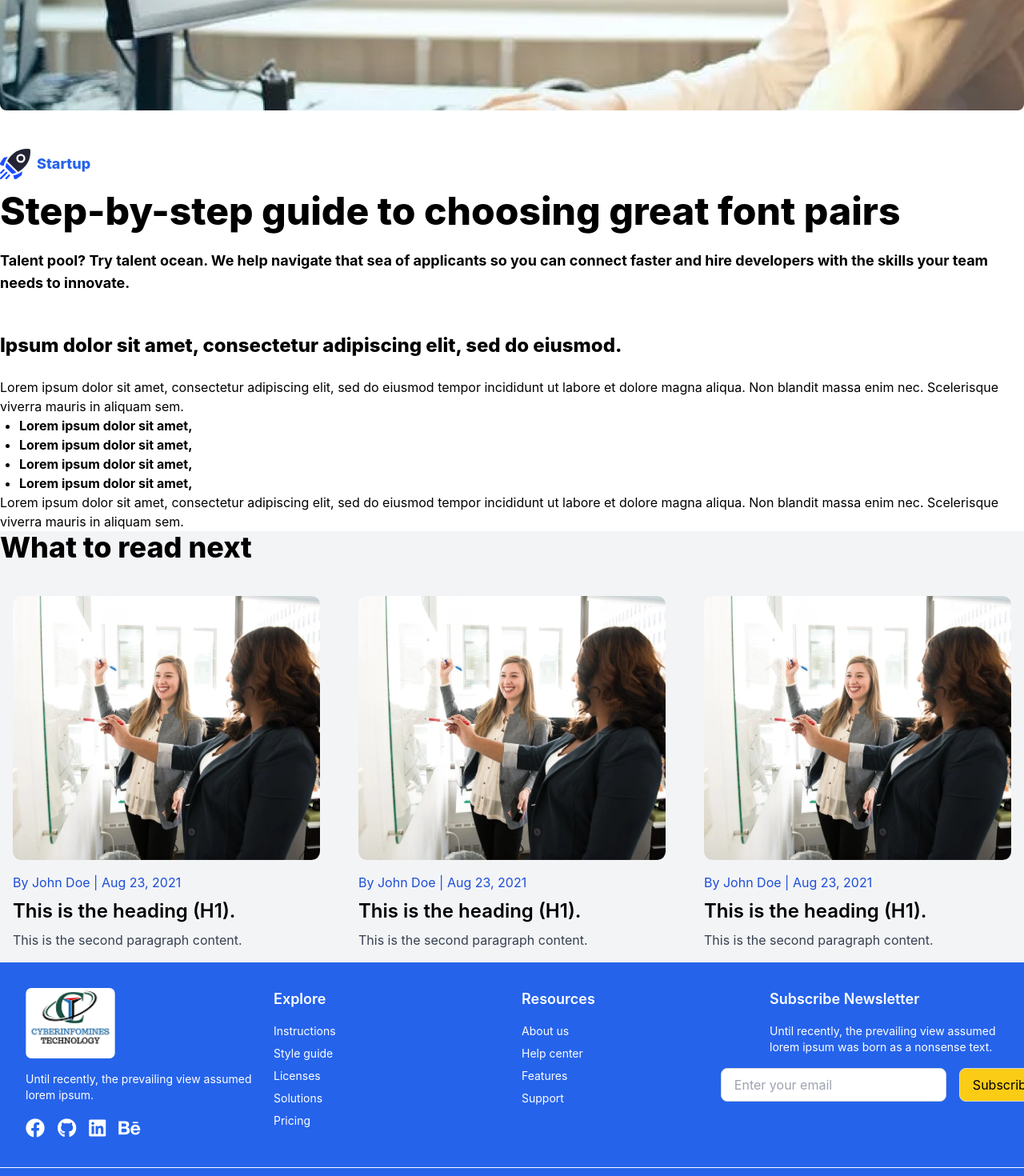
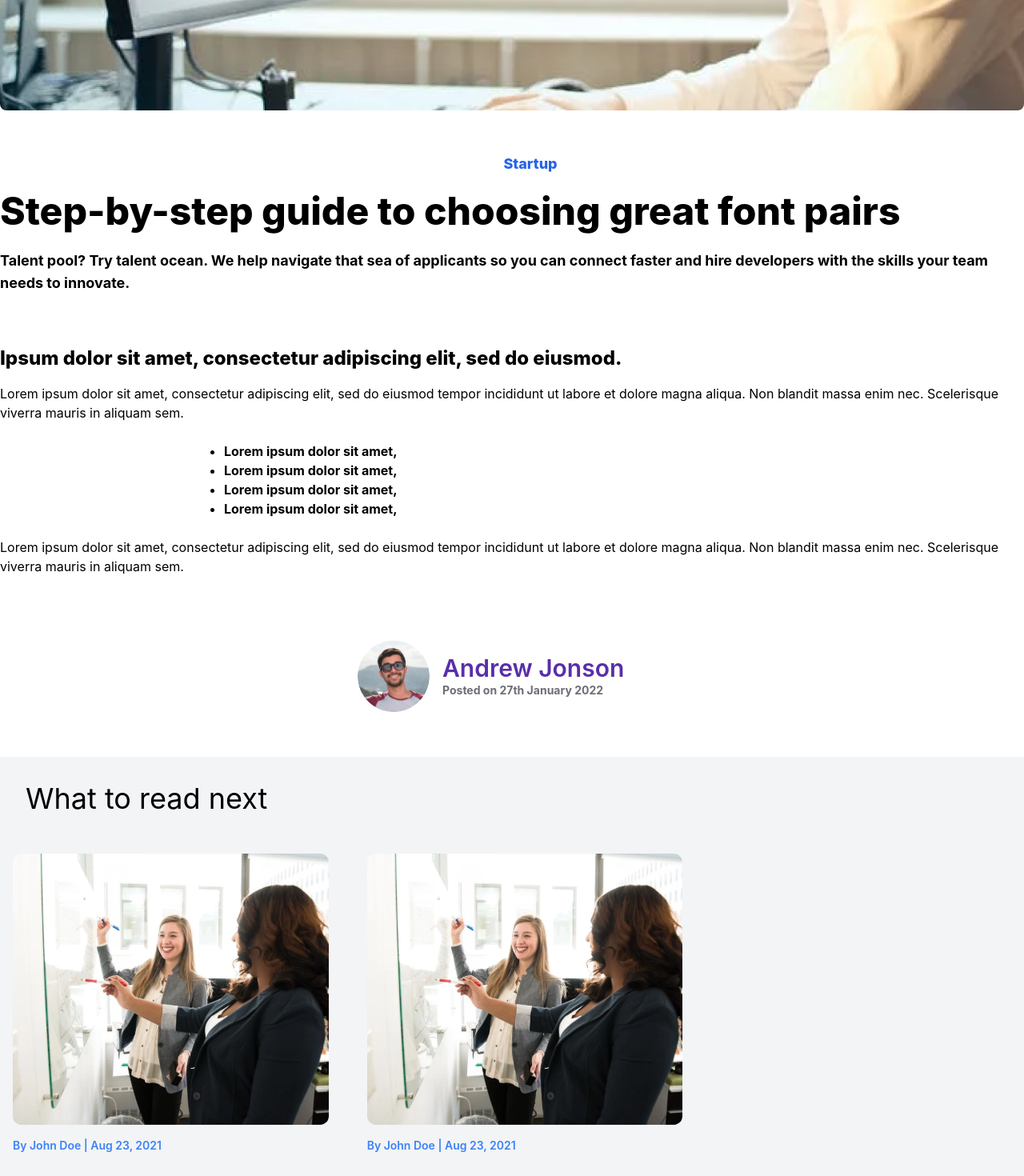
Before and after one commit to Juhi2116/CyberInform, a React (Create React App) app: page /featured-post in a window 1280 px wide. Shown: the part 560-2030 px from the top of the page at 80% size. Built offline with nearby package versions, Linux system fonts and the light colour scheme.

Commit message:
card update

```diff
--- a/src/Pages/Card.js
+++ b/src/Pages/Card.js
@@ -12,24 +12,17 @@ const CardWithForm = () => {
             </div>
 
             {/* Content Below the Image */}
-            <div className="bg-white py-12 max-w-7xl mx-auto"> {/* Inner content constrained to max-w-7xl */}
+            <div className="bg-white py-12 max-w-7xl mx-auto text-center sm:text-left"> {/* Inner content constrained to max-w-7xl */}
                 {/* Airplane Icon and Text */}
-                <div className="flex items-center space-x-2 text-blue-600 text-lg font-extrabold mb-4">
+                <div className="flex justify-center items-center space-x-2 text-blue-600 text-lg font-extrabold mb-4">
                     {/* Airplane Icon */}
                     <svg width="38" height="38" viewBox="0 0 38 38" fill="none" xmlns="http://www.w3.org/2000/svg">
                         <g clipPath="url(#clip0_0_2768)">
-                            <path d="M23.6706 14.3308C24.9728 15.633 27.0917 15.6331 28.3939 14.3308C29.0246 13.7 29.3721 12.8613 29.3721 11.9692C29.3721 11.0771 29.0246 10.2384 28.3939 9.60763C27.7428 8.95651 26.8875 8.63098 26.0322 8.63098C25.177 8.63098 24.3217 8.95651 23.6707 9.60763C23.0399 10.2384 22.6924 11.0771 22.6924 11.9692C22.6924 12.8613 23.0398 13.7 23.6706 14.3308Z" fill="#232536"/>
-                            <path d="M9.66612 10.2616L6.37395 10.5159C5.45787 10.5867 4.64199 11.0669 4.13538 11.8332L0.338602 17.5756C-0.0456256 18.1567 -0.106707 18.884 0.175099 19.521C0.45698 20.1581 1.03625 20.6021 1.72463 20.7088L4.739 21.1756C5.44414 17.4335 7.13216 13.7006 9.66612 10.2616Z" fill="#1B4DFF"/>
-                            <path d="M16.8229 33.2593L17.2898 36.2736C17.3965 36.962 17.8405 37.5413 18.4775 37.8231C18.7425 37.9404 19.0231 37.9983 19.3022 37.9983C19.6943 37.9983 20.0836 37.884 20.423 37.6596L26.1656 33.8629C26.9319 33.3562 27.412 32.5403 27.4827 31.6243L27.737 28.3322C24.2979 30.8662 20.5651 32.5542 16.8229 33.2593Z" fill="#1B4DFF"/>
-                            <path d="M15.69 31.1709C15.7947 31.1709 15.8999 31.1623 16.0049 31.1448C17.5727 30.8826 19.0838 30.441 20.5252 29.863L8.136 17.4738C7.55799 18.9151 7.11639 20.4262 6.85425 21.9941C6.75094 22.6121 6.95823 23.2417 7.40124 23.6848L14.3142 30.5978C14.682 30.9655 15.1785 31.1709 15.69 31.1709Z" fill="#1B4DFF"/>
-                            <path d="M34.9703 16.8477C38.0021 10.9864 38.1144 4.79249 37.9559 1.88759C37.9017 0.892251 37.1081 0.0987102 36.1127 0.0444567C35.6397 0.0186288 35.0791 0 34.4473 0C31.1991 0 26.0594 0.491992 21.1525 3.03003C17.253 5.04706 12.1396 9.48835 9.12274 15.325C9.15837 15.3528 9.19317 15.3824 9.22598 15.4152L22.5853 28.7745C22.6181 28.8073 22.6475 28.842 22.6754 28.8776C28.512 25.8607 32.9533 20.7473 34.9703 16.8477ZM22.095 8.03337C24.2652 5.86316 27.7966 5.86294 29.9669 8.03337C31.0183 9.08468 31.5973 10.4826 31.5973 11.9694C31.5973 13.4562 31.0183 14.8541 29.9669 15.9054C28.8819 16.9904 27.4562 17.533 26.031 17.5332C24.6053 17.5332 23.1803 16.9907 22.095 15.9054C21.0436 14.8541 20.4645 13.4562 20.4645 11.9694C20.4645 10.4826 21.0436 9.08468 22.095 8.03337Z" fill="#232536"/>
-                            <path d="M1.13499 31.3153C1.41991 31.3153 1.70484 31.2067 1.92215 30.9892L5.55687 27.3545C5.99164 26.9197 5.99164 26.2148 5.55687 25.7801C5.12217 25.3453 4.41724 25.3453 3.98246 25.7801L0.347748 29.4148C-0.0870259 29.8496 -0.0870259 30.5544 0.347748 30.9892C0.565134 31.2066 0.85006 31.3153 1.13499 31.3153Z" fill="#1B4DFF"/>
-                            <path d="M8.88855 29.11C8.45385 28.6752 7.74892 28.6752 7.31415 29.11L0.32608 36.0981C-0.108693 36.5329 -0.108693 37.2377 0.32608 37.6725C0.543467 37.8899 0.828393 37.9985 1.11332 37.9985C1.39824 37.9985 1.68317 37.8899 1.90048 37.6724L8.88848 30.6844C9.32332 30.2496 9.32332 29.5448 8.88855 29.11Z" fill="#1B4DFF"/>
-                            <path d="M10.6435 32.4435L7.00888 36.0782C6.57411 36.513 6.57411 37.2179 7.00888 37.6526C7.22627 37.87 7.51119 37.9787 7.79604 37.9787C8.0809 37.9787 8.3659 37.8701 8.58321 37.6526L12.2179 34.0179C12.6527 33.5821 12.6527 32.8773 12.2179 32.4435C11.7831 32.0087 11.0783 32.0087 10.6435 32.4435Z" fill="#1B4DFF"/>
+                            {/* SVG Path */}
                         </g>
                         <defs>
                             <clipPath id="clip0_0_2768">
-                                <rect width="38" height="38" fill="white"/>
+                                <rect width="38" height="38" fill="white" />
                             </clipPath>
                         </defs>
                     </svg>
@@ -37,74 +30,114 @@ const CardWithForm = () => {
                 </div>
 
                 {/* Title Text */}
-                <h1 className="text-4xl md:text-5xl font-extrabold text-left mb-6">
+                <h1 className="text-4xl md:text-5xl font-extrabold mb-6">
                     Step-by-step guide to choosing great font pairs
                 </h1>
 
                 {/* Paragraph Text */}
-                <p className="text-lg font-bold text-left">
+                <p className="text-lg font-bold mb-4">
                     Talent pool? Try talent ocean. We help navigate that sea of applicants so you can connect faster and hire developers with the skills your team needs to innovate.
                 </p>
             </div>
 
             {/* Additional Sections with Content */}
-            <div className="max-w-7xl mx-auto">
-                <h2 className="text-xl md:text-2xl font-extrabold text-left mb-6">
+            <div className="max-w-7xl mx-auto text-center sm:text-left"> {/* Centered content on mobile, left-aligned on larger screens */}
+                <h2 className="text-xl md:text-2xl font-extrabold mb-4">
                     Ipsum dolor sit amet, consectetur adipiscing elit, sed do eiusmod.
                 </h2>
-                <p className="font-gray-600 text-left">
+                <p className="font-gray-600 mb-6">
                     Lorem ipsum dolor sit amet, consectetur adipiscing elit, sed do eiusmod tempor incididunt ut labore et dolore magna aliqua. Non blandit massa enim nec. Scelerisque viverra mauris in aliquam sem.
                 </p>
-                <ul className="font-gray-800 font-bold text-left max-w-3xl list-disc pl-6">
+                <ul className="font-gray-800 font-bold list-disc pl-6 mx-auto mb-6 max-w-3xl">
                     <li>Lorem ipsum dolor sit amet,</li>
                     <li>Lorem ipsum dolor sit amet,</li>
                     <li>Lorem ipsum dolor sit amet,</li>
                     <li>Lorem ipsum dolor sit amet,</li>
                 </ul>
-                <p className="font-gray-600 text-left">
+                <p className="font-gray-600 mb-6">
                     Lorem ipsum dolor sit amet, consectetur adipiscing elit, sed do eiusmod tempor incididunt ut labore et dolore magna aliqua. Non blandit massa enim nec. Scelerisque viverra mauris in aliquam sem.
                 </p>
             </div>
 
+            {/* Circular Image and Info Section */}
+            <div className="flex justify-center items-center p-10">
+                <div className="flex items-center gap-4 w-full sm:w-[418px] p-4 bg-white rounded-lg">
+                    {/* Circular Image */}
+                    <div
+                        className="w-[90px] h-[90px] rounded-full bg-cover bg-center"
+                        style={{ backgroundImage: "url('/andrew.png')" }}
+                    ></div>
+
+                    {/* Name and Info */}
+                    <div>
+                        {/* Name */}
+                        <div className="text-3xl font-semibold text-[#592EA9]">
+                            Andrew Jonson
+                        </div>
+
+                        {/* Posted on */}
+                        <div className="text-sm font-bold text-[#6D6E76]">
+                            Posted on 27th January 2022
+                        </div>
+                    </div>
+                </div>
+            </div>
+
             {/* Additional Section with More Content */}
-            <div className="bg-gray-100 max-w-7xl mx-auto">
-                <h1 className="text-4xl font-extrabold text-left mb-6">
+            <div className="bg-gray-100">
+                <div className="max-w-7xl mx-auto">
+                    <h1 className="text-4xl p-8 text-left ">
                         What to read next
                     </h1>
-                <div className="flex space-x-4">
-                    <div className="w-1/3 p-4">
+                    <div className="flex flex-wrap gap-4">
+                        <div className="w-full sm:w-1/3 p-4">
                             <img
                                 src="../casestudy.svg" // Replace with your image source
                                 alt="Description of Image"
                                 className="w-full h-auto object-cover"
                             />
-                        <p className="mt-4 text-blue-700">By John Doe | Aug 23, 2021</p>
-                        <h1 className="mt-2 text-2xl font-semibold">This is the heading (H1).</h1>
-                        <p className="mt-2 text-gray-700">This is the second paragraph content.</p>
+                            <p className="mt-4 text-sm font-semibold text-blue-500">By John Doe | Aug 23, 2021</p>
+                            <h1 className="mt-6 text-2xl">A UX Case Study Creating a Studious Environment for Students:</h1>
+                            <p className="mt-2 text-gray-700">Duis aute irure dolor in reprehenderit in voluptate velit esse cillum dolore eu fugiat nulla pariatur. Excepteur sint occaecat cupidatat non proident.</p>
                         </div>
 
-                    <div className="w-1/3 p-4">
+                        <div className="w-full sm:w-1/3 p-4">
                             <img
                                 src="../casestudy.svg" // Replace with your image source
                                 alt="Description of Image"
                                 className="w-full h-auto object-cover"
                             />
-                        <p className="mt-4 text-blue-700">By John Doe | Aug 23, 2021</p>
-                        <h1 className="mt-2 text-2xl font-semibold">This is the heading (H1).</h1>
-                        <p className="mt-2 text-gray-700">This is the second paragraph content.</p>
+                            <p className="mt-4 text-sm font-semibold text-blue-500">By John Doe | Aug 23, 2021</p>
+                            <h1 className="mt-6 text-2xl">A UX Case Study Creating a Studious Environment for Students:</h1>
+                            <p className="mt-2 text-gray-700">Duis aute irure dolor in reprehenderit in voluptate velit esse cillum dolore eu fugiat nulla pariatur. Excepteur sint occaecat cupidatat non proident.</p>
                         </div>
 
-                    <div className="w-1/3 p-4">
+                        <div className="w-full sm:w-1/3 p-4">
                             <img
                                 src="../casestudy.svg" // Replace with your image source
                                 alt="Description of Image"
                                 className="w-full h-auto object-cover"
                             />
-                        <p className="mt-4 text-blue-700">By John Doe | Aug 23, 2021</p>
-                        <h1 className="mt-2 text-2xl font-semibold">This is the heading (H1).</h1>
-                        <p className="mt-2 text-gray-700">This is the second paragraph content.</p>
+                            <p className="mt-4 text-sm font-semibold text-blue-500">By John Doe | Aug 23, 2021</p>
+                            <h1 className="mt-6 text-2xl">A UX Case Study Creating a Studious Environment for Students:</h1>
+                            <p className="mt-2 text-gray-700">Duis aute irure dolor in reprehenderit in voluptate velit esse cillum dolore eu fugiat nulla pariatur. Excepteur sint occaecat cupidatat non proident.</p>
                         </div>
                     </div>
+                </div>
+            </div>
+
+            {/* Join Our Team Section */}
+            <div className="w-full bg-white py-12 px-6 text-center">
+                <p className="text-blue-600 font-bold mb-6">Join Our Team</p>
+                <h1 className="text-2xl md:text-4xl font-extrabold text-gray-800 mb-4">
+                    To be a part of our story
+                </h1>
+                <p className="text-sm md:text-base lg:text-lg text-gray-600 max-w-3xl mx-auto leading-relaxed">
+                    Lorem ipsum dolor sit amet, consectetur adipiscing elit, sed do eiusmod tempor incididunt.
+                </p>
+                <button className="bg-blue-600 text-white px-4 md:px-6 py-2 md:py-3 rounded-md text-base md:text-lg hover:bg-blue-700 transition-all mt-6">
+                    Join Now
+                </button>
             </div>
 
         </div>
```
Also changed, not shown: public/andrew.png (added). Lines whose indentation alone changed are shown as unchanged.
